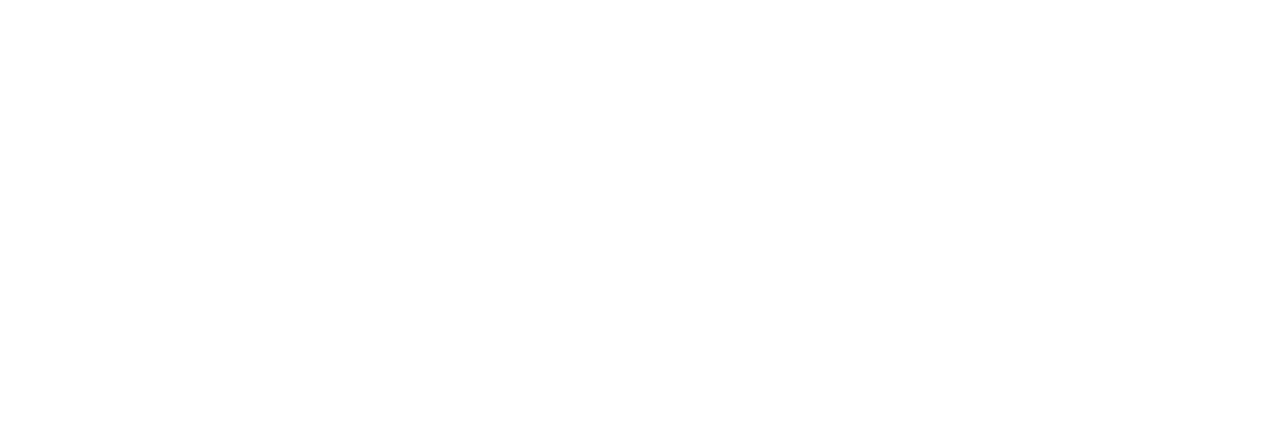
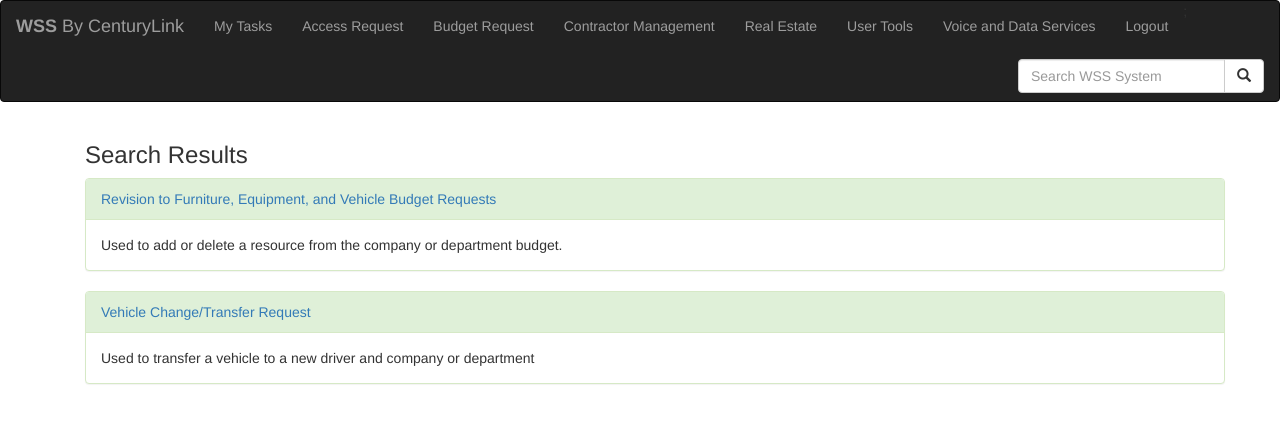
Before and after one commit to edwardbottom/react_app2, a React (Create React App) app in the folder my-app/: page /search in a window 1280 px wide. Shown: the top 422 px of the page. Built offline with nearby package versions, Linux system fonts and the light colour scheme.

Commit message:
login fixes, pill class and search results page

```diff
--- a/my-app/src/components/screens/Login.js
+++ b/my-app/src/components/screens/Login.js
@@ -1,10 +1,6 @@
 //imports react libraries and class imports
 import React, { Component } from 'react';
 
-
-const style1 = {
-  width: "20%"
-};
 //renders a static login screen
 export default class LoginScreen extends React.Component {
   render() {
--- a/my-app/src/components/screens/objects/SearchBar.js
+++ b/my-app/src/components/screens/objects/SearchBar.js
@@ -4,7 +4,7 @@
 //creates a search bar on the right side of the screen using an object with a router and placeholder
 export function rightSearchBar(props){
   return(
-    <form className="navbar-form navbar-right" action={props.router}>
+    <form className="navbar-form navbar-right" action="/search">
       <div className="input-group">
         <input type="text" class="form-control" placeholder={props.placeholder}></input>
           <div className="input-group-btn">
--- /dev/null
+++ b/my-app/src/components/screens/objects/pills.js
@@ -0,0 +1,31 @@
+//todo: create json files for sample pills objects
+
+//imports react
+import React, { Component } from 'react';
+
+//creates a pill for a single search result using an object with a link and a title
+function createPill(props){
+	return(
+		<li class="active"><a href={props.link}>{props.title}</a></li>
+	);
+}
+
+export function createPills(props){
+	return(
+		<div>
+		<style>
+		{"\
+			.red .active a,\
+			.red .active a:hover {\
+    			background-color: green;\
+			}\
+		"}
+		</style>
+			<ul class="nav nav-pills nav-stacked">
+  				{props.list.map((searchObj, index) =>
+                  createPill(searchObj)
+              	)}
+			</ul>
+		</div>
+	);
+}
--- /dev/null
+++ b/my-app/src/components/screens/search.js
@@ -0,0 +1,110 @@
+//imports react libraries and navbar
+import React, { Component } from 'react';
+import Navigation from './Navigation';
+import {panel, createPanels, centerPanel, linksPanel, createCenterPanels} from './objects/panel';
+import {headerAndDescription, header} from './objects/HeaderAndDescription';
+import {button, dropDownButton, buttonWithLink} from './objects/buttons';
+import {rightSearchBar} from './objects/SearchBar';
+import {createNavBar} from './objects/navbar';
+import {createPills} from './objects/pills';
+
+
+//random data
+let navBarObj = new Object();
+navBarObj.titlePath = "/home";
+let navItems = [];
+let navone = new Object();
+navone.id = "my_tasks_listener"
+navone.path= "/home"
+navone.action= "loadMyTasks();"
+navone.description= "My Tasks";
+
+let navtwo = new Object();
+navtwo.id = "access_request_listener";
+navtwo.path= "/accessrequest";
+navtwo.description="Access Request";
+
+let navthree = new Object();
+navthree.id = "budget_request_listener";
+navthree.path= "/budgetrequests";
+navthree.description="Budget Request";
+
+let navfour = new Object();
+navfour.id = "contractor_management_listener";
+navfour.path= "/contractormanagement";
+navfour.description="Contractor Management";
+
+let navfive = new Object();
+navfive.id = "real_estate_listener";
+navfive.path= "/realestate";
+navfive.description="Real Estate"
+
+let navseven = new Object();
+navseven.id = "user_tools_listener";
+navseven.path= "/usertools";
+navseven.description="User Tools"
+
+let naveight = new Object();
+naveight.id = "voice_and_data_services_listener"
+naveight.path= "/voiceanddataservices"
+naveight.description="Voice and Data Services"
+
+let navnine = new Object();
+navnine.id= "logout"
+navnine.path= "/"
+navnine.description="Logout"
+
+navItems.push(navone);
+navItems.push(navtwo);
+navItems.push(navthree);
+navItems.push(navfour);
+navItems.push(navfive);
+navItems.push(navseven);
+navItems.push(naveight);
+navItems.push(navnine);
+
+navBarObj.list = navItems;
+
+let searchBar = new Object();
+searchBar.router = "phpIsTheWorst";
+searchBar.placeholder = "Search WSS System";
+
+
+navBarObj.searchbar = searchBar;
+
+
+let headerObj = new Object();
+headerObj.header = "Search Results";
+
+let one = new Object();
+one.route = "link";
+one.header = "Revision to Furniture, Equipment, and Vehicle Budget Requests";
+one.body = "Used to add or delete a resource from the company or department budget.";
+let two= new Object();
+two.route = "link";
+two.header = "Vehicle Change/Transfer Request"
+two.body = "Used to transfer a vehicle to a new driver and company or department"
+
+
+let list = [];
+list.push(one);
+list.push(two);
+
+//renders the screen for my tasks
+export default class SearchScreen extends React.Component {
+  render() {
+    return (
+      <div>
+          {createNavBar(navBarObj)}
+          <div className="container">
+            <div id="Search_Screen">
+              <div className="container">
+                {header(headerObj)}
+                {createPanels(list)}
+              </div>
+            </div>
+          </div>
+      </div>
+    );
+  }
+}
--- a/my-app/src/index.js
+++ b/my-app/src/index.js
@@ -16,6 +16,7 @@
 import VoiceAndDataServicesScreen from './components/screens/VoiceAndDataServices'
 import DynamicScreen from './components/screens/Dynamic'
 import LoginScreen from './components/screens/Login'
+import searchScreen from './components/screens/search'
 
 //renders the routes to transfer data between screens
 ReactDOM.render(
@@ -30,6 +31,7 @@
         <Route path="/realestate" component={RealEstateScreen} />
         <Route path="/voiceanddataservices" component={VoiceAndDataServicesScreen} />
         <Route path="/dynamic" component={DynamicScreen} />
+        <Route path="/search" component={searchScreen}/>
         <Route exact path="/" component={LoginScreen} />
       </div>
   </Router>,
```
